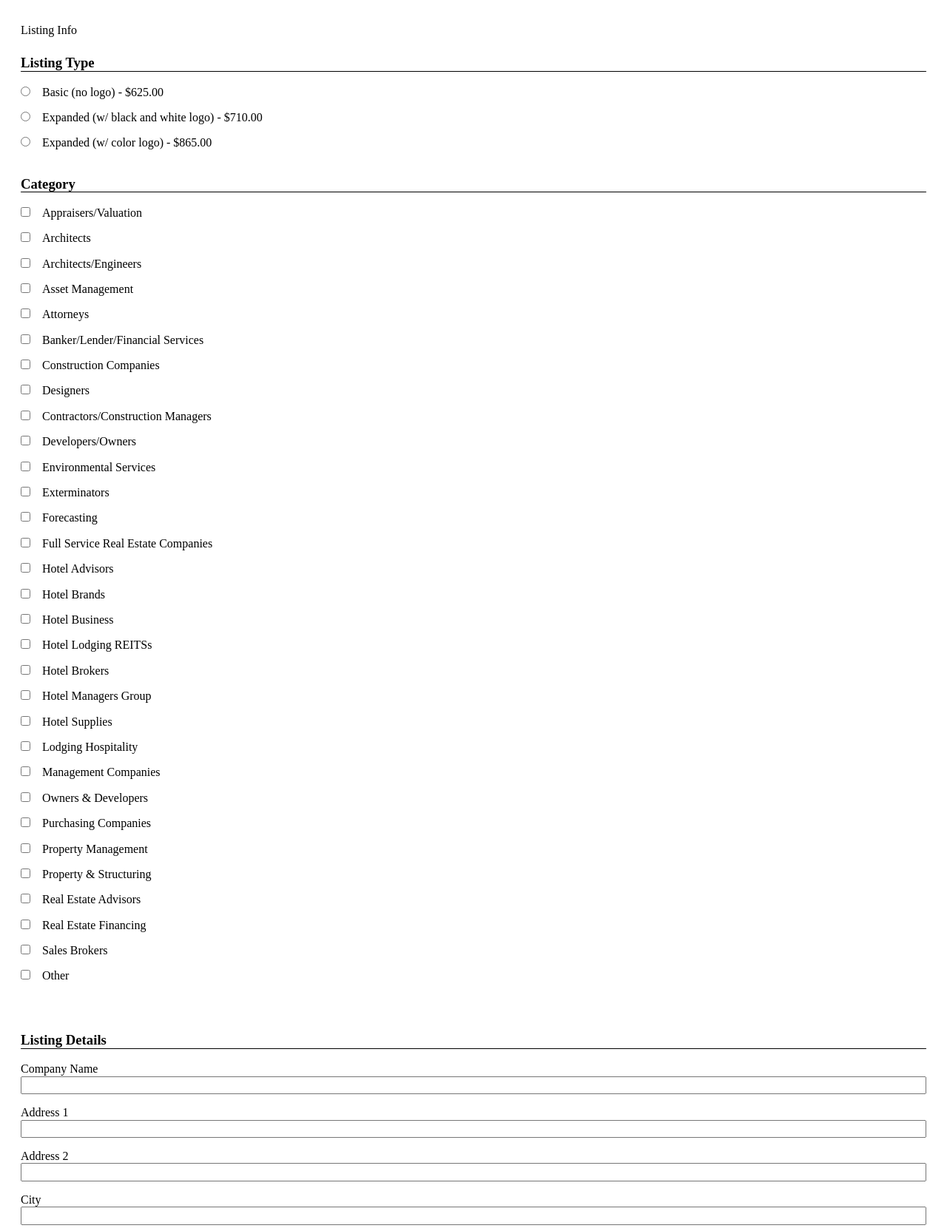
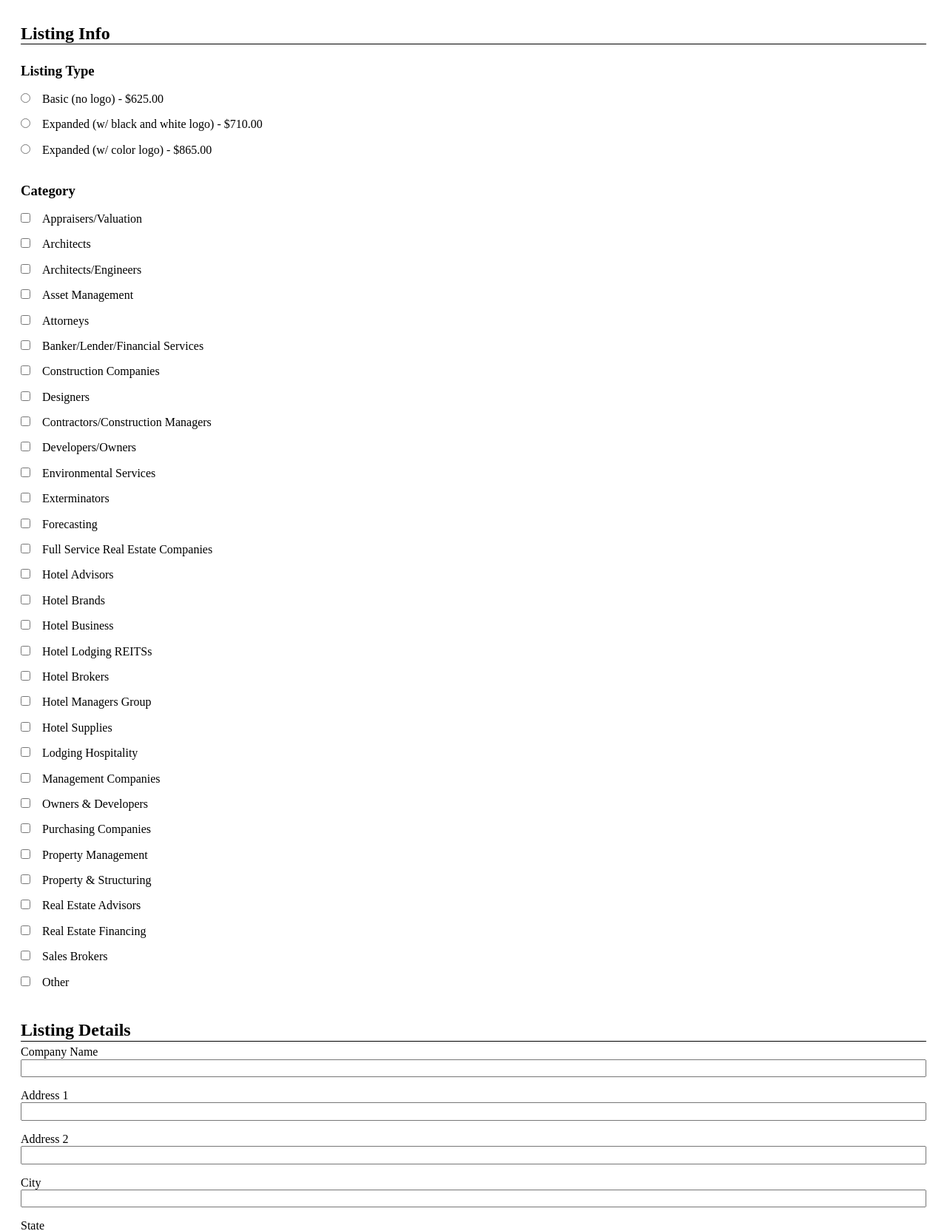
Before and after one commit to rdelva/hotel_resource_guide, a PHP site: page / in a window 1280 px wide. Shown: the part 112-1776 px from the top of the page at 74% size. Run offline with PHP 8.4, Linux system fonts and the light colour scheme; some libraries are stand-ins or nearby versions.

Commit message:
arrange h3 tags and legends

```diff
--- a/assets/css/style.css
+++ b/assets/css/style.css
@@ -15,8 +15,12 @@ ul li{
 	list-style: none;
 }
 
-h3 {
+legend {
 	border-bottom: solid 1px black;
+	width: 100%;
+	font-size:1.5em;
+	font-weight: bold;
+
 }
 
 .listing label + input{
--- a/index.php
+++ b/index.php
@@ -63,7 +63,7 @@
 
 				</fieldset>
 				<fieldset id="details">
-					<h3>Listing Details</h3>
+					<legend>Listing Details</legend>
 						<label for="userCompany">Company Name</label> <input type="text" name="userCompany" id="userCompany">
 						<label for="userAddress">Address 1</label> <input type="text" name="userAddress" id="userAddress">
 						<label for="userAddress2">Address 2</label> <input type="text" name="userAddress2" id="userAddress2">
```
